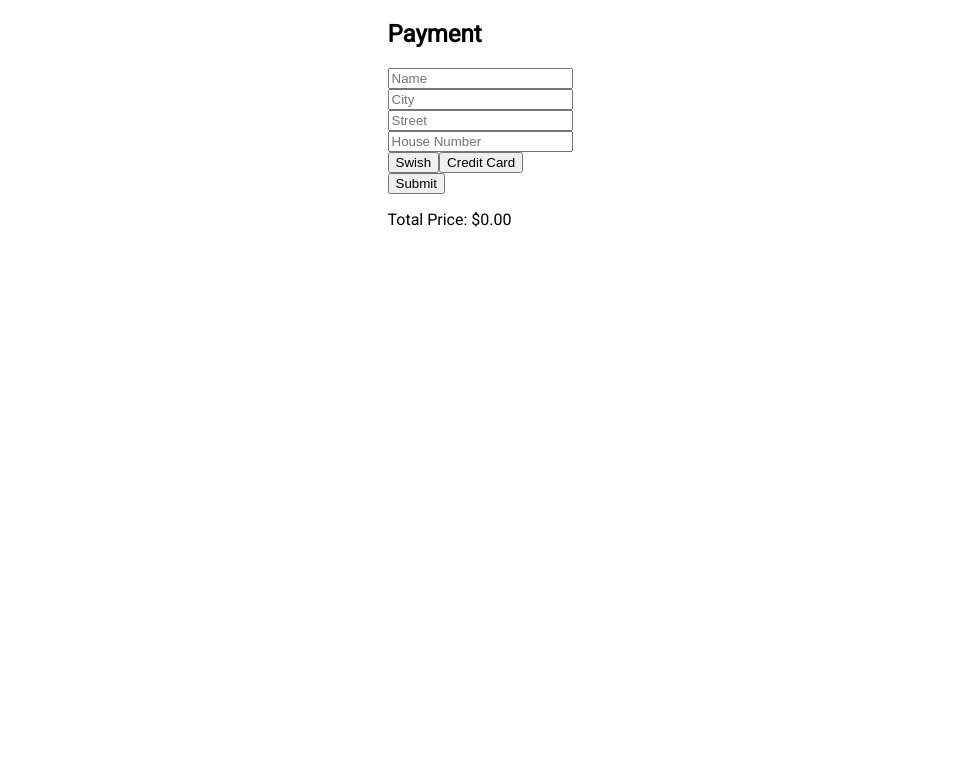
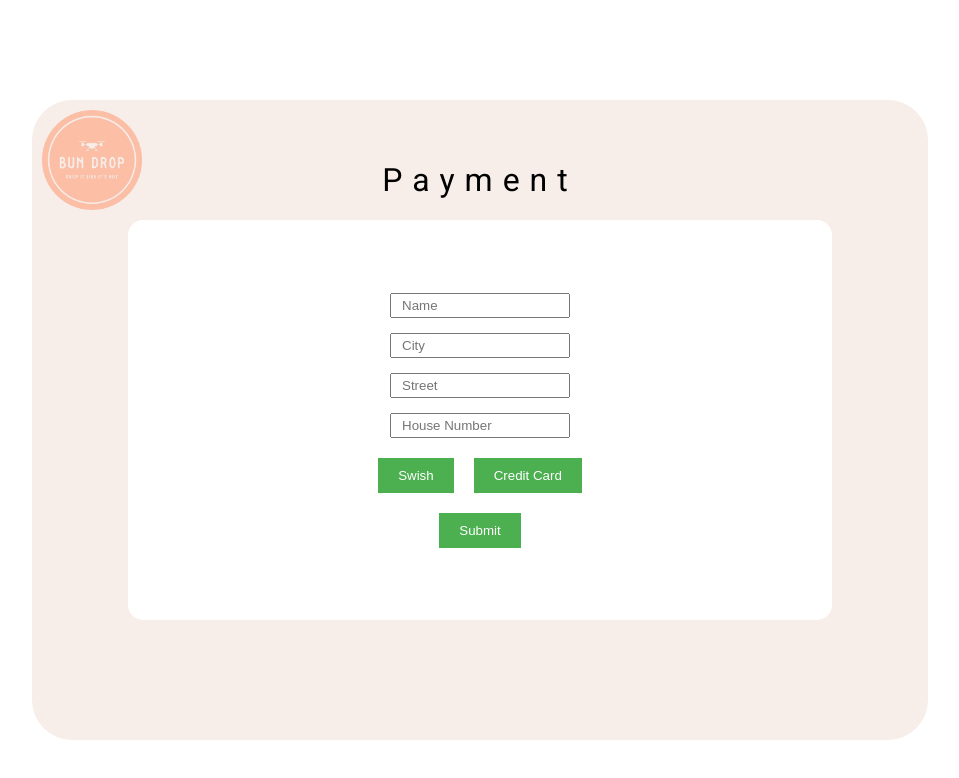
Before and after one commit to JonteNilsson/Bun-Drop, a React (Vite) app: page /payment in a window 1280 px wide. Shown: the top 778 px of the page, without its empty margins (160-1119 px from the left). Built offline with nearby package versions, Linux system fonts and the light colour scheme.

Commit message:
style payment + confirmation window

```diff
--- a/src/App.css
+++ b/src/App.css
@@ -304,6 +304,13 @@ body {
   border-radius: 15px;
 }
 
+.empty-cart-text {
+  position: absolute;
+  font-weight: bold;
+  right: 470px;
+  bottom: 220px;
+}
+
 .goto-payment-button {
   position: absolute;
   bottom: 15px;
@@ -320,3 +327,174 @@ body {
 .goto-payment-button:hover {
   border: 2px solid white;
 }
+
+.middle-main-container-small {
+  height: 50vh;
+  width: 55vw;
+  background-color: white;
+  position: absolute;
+  top: 50%;
+  left: 50%;
+  transform: translate(-50%, -50%);
+  overflow: auto;
+  flex-direction: column;
+  border-radius: 15px;
+}
+
+.goto-payment-button {
+  position: absolute;
+  bottom: 15px;
+  height: 40px;
+  right: 35px;
+  background-color: lightgreen;
+  border: 2px solid transparent;
+  font-size: 15px;
+  border-radius: 15px;
+  color: white;
+  font-weight: bold;
+}
+
+.goto-payment-button:hover {
+  border: 2px solid white;
+}
+
+.middle-payment-container-small {
+  height: 50vh;
+  width: 55vw;
+  background-color: white;
+  position: absolute;
+  top: 50%;
+  left: 50%;
+  transform: translate(-50%, -50%);
+  overflow: auto;
+  flex-direction: column;
+  border-radius: 15px;
+  display: flex;
+  justify-content: center;
+  align-items: center;
+}
+
+.form-container {
+  display: flex;
+  flex-direction: column;
+  max-width: 80%; /* Limit the maximum width for centering */
+  align-items: center;
+}
+
+.form-group {
+  width: 100%;
+  display: flex;
+  justify-content: center;
+  margin-bottom: 15px;
+}
+
+.input-group {
+  width: 200px;
+  display: flex;
+  align-items: center;
+  justify-content: center;
+}
+
+.input {
+  width: 180px; /* Fill the width of the container */
+  padding: 10px;
+  box-sizing: border-box;
+  height: 25px;
+}
+
+.error-message {
+  font-size: 12px;
+  color: red;
+  position: absolute;
+  right: 230px; /* Adjust this value based on the desired position */
+  white-space: nowrap;
+  width: 200px; /* Set a fixed width for alignment */
+  text-align: left; /* Align text to the left */
+}
+
+.payment-buttons {
+  display: flex;
+  justify-content: center;
+  align-items: center;
+  width: 100%;
+  margin: 20px 0; /* Add some margin for spacing */
+}
+
+.payment-button {
+  padding: 10px 20px;
+  background-color: #4caf50;
+  color: white;
+  border: none;
+  cursor: pointer;
+  margin: 0 10px; /* Add some margin between buttons */
+}
+
+.payment-button:hover {
+  background-color: #45a049;
+}
+
+.credit-card-container {
+  display: flex;
+  flex-direction: column;
+  width: 100%; /* Adjust width as necessary */
+}
+
+.submit-container {
+  display: flex;
+  justify-content: center;
+  width: 100%;
+}
+
+.submit-button {
+  padding: 10px 20px;
+  background-color: #4caf50;
+  color: white;
+  border: none;
+  cursor: pointer;
+}
+
+.submit-button:hover {
+  background-color: #45a049;
+}
+
+.error-message-payment {
+  font-size: 12px;
+  color: red;
+  position: absolute;
+  right: 260px; /* Adjust this value based on the desired position */
+  white-space: nowrap;
+  width: 200px; /* Set a fixed width for alignment */
+  text-align: left; /* Align text to the left */
+}
+
+.thank-you-text {
+  font-size: 35px;
+}
+
+.eta-text {
+}
+
+.payment-details-container {
+  display: flex; /* Use flexbox layout */
+  align-items: center; /* Align items vertically */
+}
+
+.payment-details-container p {
+  margin-right: 20px; /* Add some spacing between the paragraphs */
+}
+
+.return-button-container {
+  position: absolute;
+  bottom: 20px;
+  right: 40px;
+}
+.menu-return-button {
+  height: 35px;
+  background-color: white;
+  border: 3px solid transparent;
+  border-radius: 15px;
+}
+
+.menu-return-button:hover {
+  border: 3px solid green;
+}
--- a/src/Pages/Cart.jsx
+++ b/src/Pages/Cart.jsx
@@ -52,17 +52,21 @@ function Cart() {
     <>
       <div className="wrapper">
         <div className="main-container-big">
+          <h1 className="menu-text">Cart</h1>
           <h2 className="total-price-text">
             Total Price: ${calculateTotalPrice()}
           </h2>
-          <button onClick={goToPayment} className="goto-payment-button">
-            Go to payment
-          </button>
+          <div className="return-button-container">
+            <button onClick={goToPayment} className="menu-return-button">
+              Go to payment
+            </button>
+          </div>
+
           <img className="bun-image-menu" src="/Images/BunDrop.png" />
           <div className="middle-main-container-small">
             {cart.length === 0 ? (
               // Kollar om cart är empty
-              <p>Your cart is empty</p>
+              <p className="empty-cart-text">Your cart is empty</p>
             ) : (
               // Om items finns, displaya
               cart.map((item, index) => (
--- a/src/Pages/Confirmation.jsx
+++ b/src/Pages/Confirmation.jsx
@@ -25,20 +25,36 @@ function Confirmation() {
   };
   return (
     <div>
-      <h2>Confirmation</h2>
       {paymentMethod && (
-        <div>
-          <p>Thank you for ordering with Bun-Drop!</p>
-          <p>
-            Your estimated time of delivery is approximately {deliveryTime}{" "}
-            minutes.
+        <div className="wrapper">
+          <div className="main-container-big">
+            <div className="return-button-container">
+              <button className="menu-return-button" onClick={returnToMenu}>
+                Return to Menu
+              </button>
+            </div>
+            <h1 className="menu-text">Confirmation</h1>
+            <img className="bun-image-menu" src="/Images/BunDrop.png" />
+            <div className="middle-payment-container-small">
+              <p className="thank-you-text">
+                Thank you for ordering with Bun-Drop!
               </p>
+              <p className="eta-text">
+                Your estimated time of delivery is approximately{" "}
+                <strong>{deliveryTime}</strong> minutes.
+              </p>
+              <div className="payment-details-container">
                 <p>Total Price: ${total}</p>
                 <p>
+                  <strong>-</strong>
+                </p>
+                <p className="payment-text">
                   Payment Method:{" "}
                   {paymentMethod === "swish" ? "Swish" : "Credit Card"}
                 </p>
-          <button onClick={returnToMenu}>Return to Menu</button>
+              </div>
+            </div>
+          </div>
         </div>
       )}
     </div>
--- a/src/Pages/Menu.jsx
+++ b/src/Pages/Menu.jsx
@@ -50,7 +50,7 @@ function Menu() {
   // Filtrerar menyn beroende på vald katerogi
   const filteredMenu = selectedCategory
     ? menu.filter((item) => item.category === selectedCategory)
-    : menu; // Om inge  n kategori är vald, visa allt.
+    : menu; // Om ingen kategori är vald, visa allt.
 
   return (
     <>
--- a/src/Pages/Payment.jsx
+++ b/src/Pages/Payment.jsx
@@ -120,102 +120,157 @@ function Payment() {
   };
 
   return (
-    <div>
-      <h2>Payment</h2>
+    <div className="wrapper">
+      <div className="main-container-big">
+        <h1 className="menu-text">Payment</h1>
+        <img className="bun-image-menu" src="/Images/BunDrop.png" />
+        <div className="middle-payment-container-small">
+          <div className="form-container">
             <form onSubmit={handleSubmit}>
-        <div>
+              <div className="form-group">
+                <div className="input-group">
                   <input
                     type="text"
                     name="name"
                     placeholder="Name"
                     onChange={handleChange}
+                    className="input"
                   />
-          {formErrors.name && <p style={{ color: "red" }}>{formErrors.name}</p>}
+                  {formErrors.name && (
+                    <p className="error-message">{formErrors.name}</p>
+                  )}
                 </div>
-        <div>
+              </div>
+              <div className="form-group">
+                <div className="input-group">
                   <input
                     type="text"
                     name="city"
                     placeholder="City"
                     onChange={handleChange}
+                    className="input"
                   />
-          {formErrors.city && <p style={{ color: "red" }}>{formErrors.city}</p>}
+                  {formErrors.city && (
+                    <p className="error-message">{formErrors.city}</p>
+                  )}
                 </div>
-        <div>
+              </div>
+              <div className="form-group">
+                <div className="input-group">
                   <input
                     type="text"
                     name="street"
                     placeholder="Street"
                     onChange={handleChange}
+                    className="input"
                   />
                   {formErrors.street && (
-            <p style={{ color: "red" }}>{formErrors.street}</p>
+                    <p className="error-message">{formErrors.street}</p>
                   )}
                 </div>
-        <div>
+              </div>
+              <div className="form-group">
+                <div className="input-group">
                   <input
                     type="text"
                     name="houseNumber"
                     placeholder="House Number"
                     onChange={handleChange}
+                    className="input"
                   />
                   {formErrors.houseNumber && (
-            <p style={{ color: "red" }}>{formErrors.houseNumber}</p>
+                    <p className="error-message">{formErrors.houseNumber}</p>
                   )}
                 </div>
-        <div>
-          <button onClick={handleSwishClick}>Swish</button>
-          <button onClick={handleCreditCardClick}>Credit Card</button>
+              </div>
+              <div className="payment-buttons">
+                <button className="payment-button" onClick={handleSwishClick}>
+                  Swish
+                </button>
+                <button
+                  className="payment-button"
+                  onClick={handleCreditCardClick}
+                >
+                  Credit Card
+                </button>
               </div>
               {paymentMethod === "swish" && (
-          <div>
+                <div className="form-group">
+                  <div className="input-group">
                     <input
                       type="text"
                       name="phoneNumber"
                       placeholder="Phone Number"
                       onChange={handleChange}
                       ref={phoneNumberInputRef}
+                      className="input"
                     />
                     {formErrors.phoneNumber && (
-              <p style={{ color: "red" }}>{formErrors.phoneNumber}</p>
+                      <p className="error-message">{formErrors.phoneNumber}</p>
                     )}
+                  </div>
                 </div>
               )}
               {paymentMethod === "creditCard" && (
-          <div>
+                <div className="credit-card-container">
+                  <div className="form-group">
+                    <div className="input-group">
                       <input
                         type="text"
                         name="cardNumber"
                         placeholder="Card Number"
                         onChange={handleChange}
+                        className="input"
                       />
                       {formErrors.cardNumber && (
-              <p style={{ color: "red" }}>{formErrors.cardNumber}</p>
+                        <p className="error-message">{formErrors.cardNumber}</p>
                       )}
+                    </div>
+                  </div>
+                  <div className="form-group">
+                    <div className="input-group">
                       <input
                         type="text"
                         name="cvv"
                         placeholder="CVV"
                         onChange={handleChange}
+                        className="input"
                       />
-            {formErrors.cvv && <p style={{ color: "red" }}>{formErrors.cvv}</p>}
+                      {formErrors.cvv && (
+                        <p className="error-message">{formErrors.cvv}</p>
+                      )}
+                    </div>
+                  </div>
+                  <div className="form-group">
+                    <div className="input-group">
                       <input
                         type="text"
                         name="expiryDate"
                         placeholder="Expiry Date (MM/YY)"
                         onChange={handleChange}
+                        className="input"
                       />
                       {formErrors.expiryDate && (
-              <p style={{ color: "red" }}>{formErrors.expiryDate}</p>
+                        <p className="error-message">{formErrors.expiryDate}</p>
                       )}
+                    </div>
+                  </div>
                 </div>
               )}
               {formErrors.paymentMethod && (
-          <p style={{ color: "red" }}>{formErrors.paymentMethod}</p>
+                <p className="error-message-payment">
+                  {formErrors.paymentMethod}
+                </p>
               )}
-        <button type="submit">Submit</button>
+              <div className="submit-container">
+                <button className="submit-button" type="submit">
+                  Submit
+                </button>
+              </div>
             </form>
-      <p>Total Price: ${calculateTotalPrice()}</p>
+          </div>
+        </div>
+      </div>
     </div>
   );
 }
```
Lines whose indentation alone changed are shown as unchanged.
